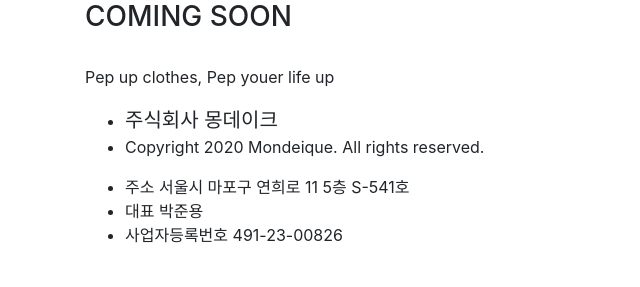
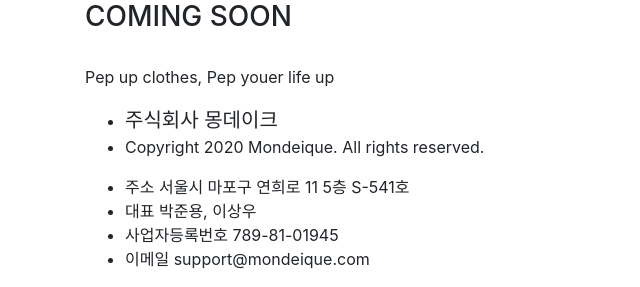
Before and after one commit to JunyongPark97/PEPUP-main-server, a Django app: template pepup/landing/templates/landing.html in a window 1280 px wide. Shown: the part 997-1284 px from the top of the page, without its empty margins (0-640 px from the left). Before the commit the page ends 1240 px from the top, so only its background shows below. Run offline with Django 3.2, Linux system fonts and the light colour scheme; the template is opened without the code that fills it, so the values that code supplies are empty; some libraries are stand-ins or nearby versions.

Commit message:
[UPDATED] landing page

```diff
--- a/pepup/landing/templates/landing.html
+++ b/pepup/landing/templates/landing.html
@@ -65,8 +65,9 @@
       </ul>
       <ul>
         <li><span>주소</span> 서울시 마포구 연희로 11 5층 S-541호</li>
-        <li><span>대표</span> 박준용</li>
-        <li><span>사업자등록번호</span> 491-23-00826</li>
+        <li><span>대표</span> 박준용, 이상우</li>
+        <li><span>사업자등록번호</span> 789-81-01945</li>
+        <li><span>이메일</span> support@mondeique.com</li>
       </ul>
     </div>
   </div>
```
